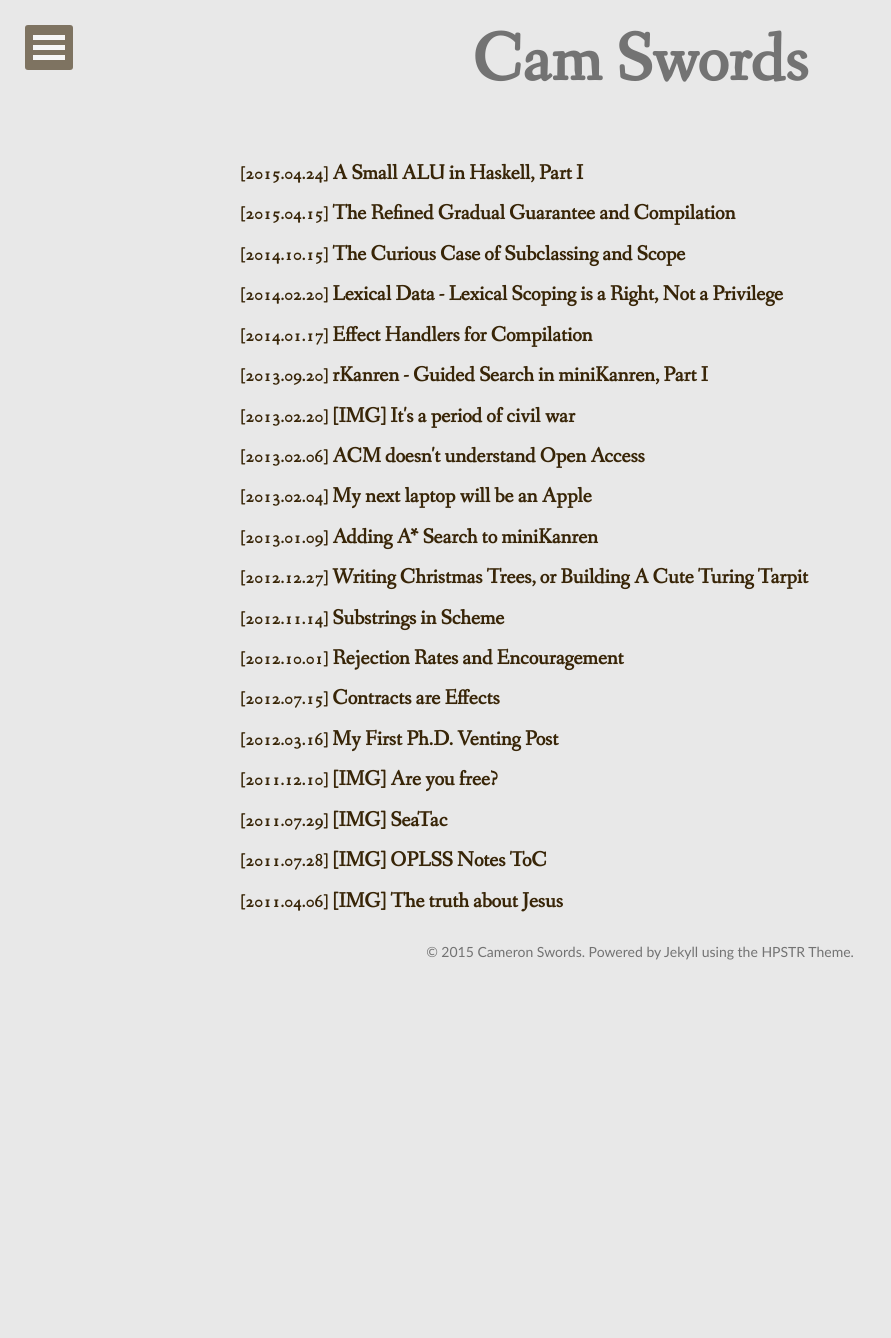
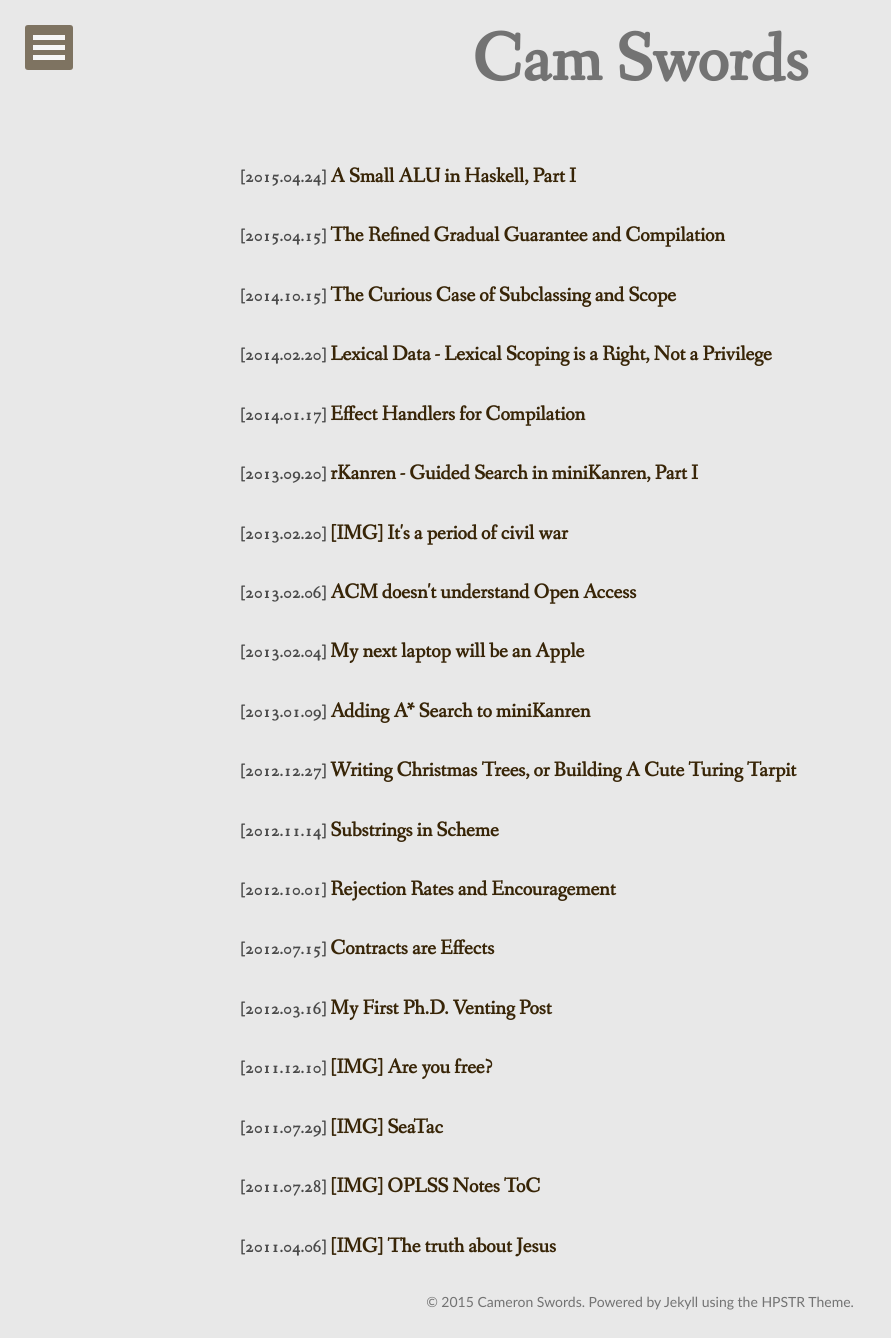
Before and after one commit to cgswords/cgswords.github.io, a Jekyll site: the page built from index.html, in a window 1280 px wide. Shown: the whole page, without its empty margins (0-891 px from the left). Built offline with Jekyll 4.4.1, drawn with Linux system fonts in a browser that asks for light colours; nearby versions of some CDN libraries; some web fonts are replaced; the list of posts is cut into pages by our own code; before the commit the page ends 988 px from its top, so only the background shows below that.

Commit message:
Trying to make fonts smaller

```diff
--- a/_sass/_typography.scss
+++ b/_sass/_typography.scss
@@ -16,6 +16,10 @@
 	@media #{$medium} {
 		@include font-rem(32);
 	}
+}
+
+h2 {
+  @include font-size(18);
 }
 
 // Links
--- a/index.html
+++ b/index.html
@@ -11,7 +11,7 @@
     {% if post.quote %}
     {% else %}
     <h2 class="entry-title">
-      <small><time datetime="{{ post.date | date_to_xmlschema }}"><a href="{{ site.url }}{{ post.url }}">{{ post.date | date: "[%Y.%m.%d]" }}</a></time></small>
+      <small><time datetime="{{ post.date | date_to_xmlschema }}">{{ post.date | date: "[%Y.%m.%d]" }}</time></small>
       {% if post.image.feature %}
         <a href="{{ site.url }}{{ post.url }}" rel="bookmark" title="{{ post.title }}" itemprop="url">
           [IMG] {{ post.title }}
```
